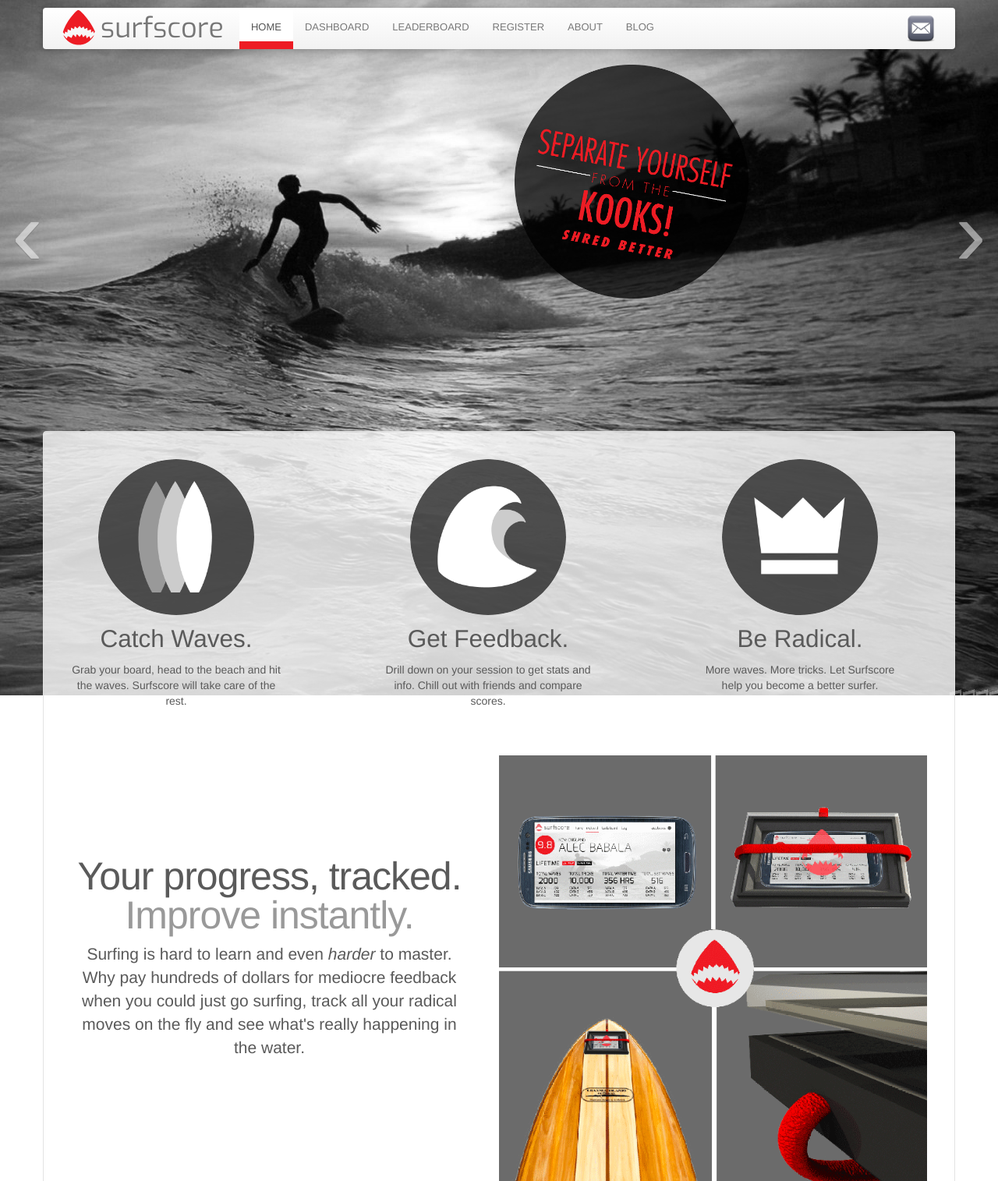
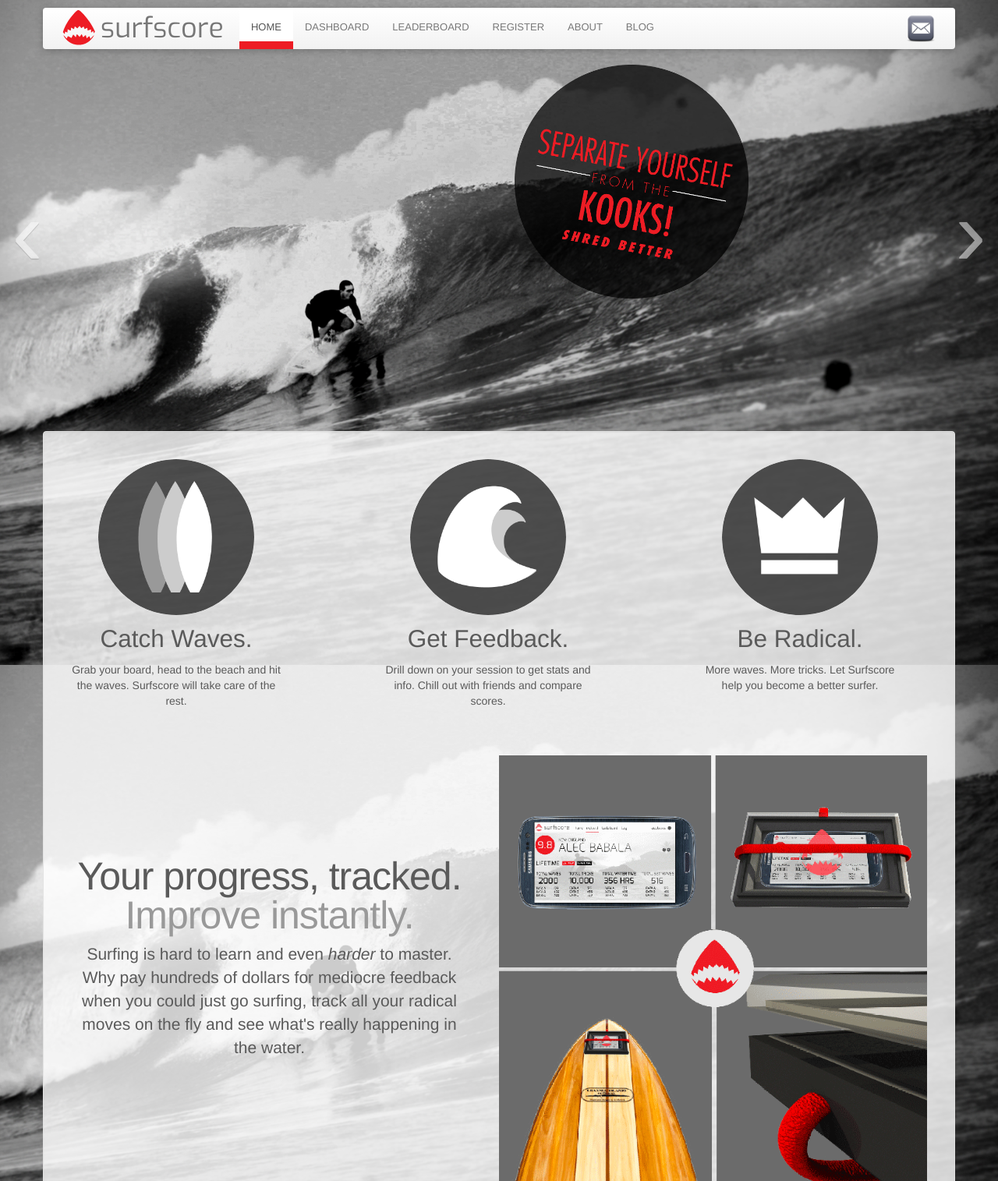
Before and after one commit to perendipity/surfstats, a PHP site: page /home.php in a window 1280 px wide. Shown: the top 1515 px of the page at 78% size. Run offline with PHP 8.4, Linux system fonts and the light colour scheme; some web fonts are replaced.

Commit message:
new background image

```diff
--- a/css/surfscore.css
+++ b/css/surfscore.css
@@ -141,9 +141,10 @@ table.tablesorter thead tr .headerSortDown, table.tablesorter thead tr .headerSo
 }
 
 body{
-    background:url("../img/surf-home-background.jpeg") no-repeat;
+    background:url("../img/background1.jpg") no-repeat center;
     background-position:top;
     background-attachment: fixed;
+    background-size: cover;
 }
 
 .well-clear{
```
Also changed, not shown: img/background.jpg (added), img/background1.jpg (added).
